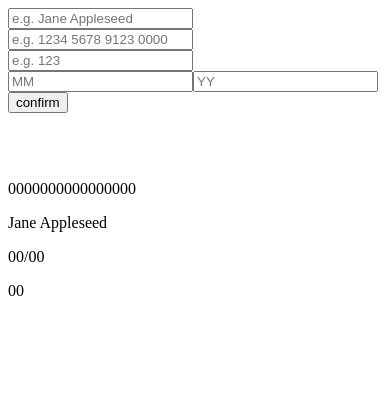
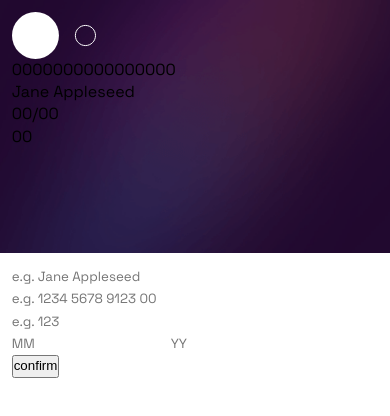
Before and after one commit to JorgeAMendoza/interactive-card-form, a React (Vite) app: page / in a window 390 px wide. Shown: the top 416 px of the page. Built offline with nearby package versions, Linux system fonts and the light colour scheme.

Commit message:
configured project to use styled components, created global file to be used and set up basic responsive layout for the page

```diff
--- a/index.html
+++ b/index.html
@@ -3,6 +3,12 @@
   <head>
     <meta charset="UTF-8" />
     <link rel="icon" type="image/svg+xml" href="/vite.svg" />
+    <link rel="preconnect" href="https://fonts.googleapis.com" />
+    <link rel="preconnect" href="https://fonts.gstatic.com" crossorigin />
+    <link
+      href="https://fonts.googleapis.com/css2?family=Space+Grotesk:wght@300;400;500&display=swap"
+      rel="stylesheet"
+    />
     <meta name="viewport" content="width=device-width, initial-scale=1.0" />
     <title>Vite + React + TS</title>
   </head>
--- a/src/App.tsx
+++ b/src/App.tsx
@@ -1,9 +1,11 @@
-import { CardDisplayProvider } from './context/CardDisplayContext';
 import { useState } from 'react';
 import CardForm from './components/CardForm/CardForm';
 import CardDisplay from './components/CardDisplay/CardDisplay';
 import LoadingSpinner from './components/LoadingSpinner/LoadingSpinner';
 import SubmitConfirmation from './components/SubmitConfirmation/SubmitConfirmation';
+import AppStyled from './styles/App.Styled';
+import { Wrapper as CardFormWrapper } from './components/CardForm/CardForm.styled';
+import { Wrapper as CardDisplayWrapper } from './components/CardDisplay/CardDisplay.styled';
 
 type FormState = 'form' | 'loading' | 'thanks';
 
@@ -17,9 +19,12 @@ function App() {
   const changeToForm = () => setFormState('form');
 
   return (
-    <main className="App">
-      <CardDisplayProvider>
-        <section>
+    <AppStyled>
+      <CardDisplayWrapper>
+        <CardDisplay />
+      </CardDisplayWrapper>
+
+      <CardFormWrapper>
         {formState === 'form' ? (
           <CardForm changeToLoading={changeToLoading} />
         ) : null}
@@ -29,13 +34,8 @@ function App() {
         {formState === 'thanks' ? (
           <SubmitConfirmation changeToForm={changeToForm} />
         ) : null}
-        </section>
-
-        <section>
-          <CardDisplay />
-        </section>
-      </CardDisplayProvider>
-    </main>
+      </CardFormWrapper>
+    </AppStyled>
   );
 }
 
--- /dev/null
+++ b/src/components/CardDisplay/CardDisplay.styled.ts
@@ -0,0 +1,19 @@
+import styled from 'styled-components';
+import mobileBackgroundColor from '../../assets/bg-main-mobile.png';
+import desktopBackgroundColor from '../../assets/bg-main-desktop.png';
+import device from '../../utils/device-breakpoints';
+
+const CardDisplayStyled = styled.div``;
+
+export const Wrapper = styled.section`
+  background: url(${mobileBackgroundColor}) no-repeat center center/cover;
+  height: 30vh;
+  padding: var(--padding-sm);
+
+  @media screen and ${device.tablet} {
+    background: url(${desktopBackgroundColor}) no-repeat center center/cover;
+    height: 100vh;
+  }
+`;
+
+export default CardDisplayStyled;
--- a/src/components/CardDisplay/CardDisplay.tsx
+++ b/src/components/CardDisplay/CardDisplay.tsx
@@ -1,12 +1,13 @@
 import CardFront from './CardFront/CardFront';
 import CardBack from './CardBack/CardBack';
+import CardDisplayStyled from './CardDisplay.styled';
 
 const CardDisplay = () => {
   return (
-    <section>
+    <CardDisplayStyled>
       <CardFront />
       <CardBack />
-    </section>
+    </CardDisplayStyled>
   );
 };
 
--- /dev/null
+++ b/src/components/CardForm/CardForm.styled.ts
@@ -0,0 +1,9 @@
+import styled from 'styled-components';
+
+const CardFormStyled = styled.div``;
+
+export const Wrapper = styled.section`
+  padding: var(--padding-sm);
+`;
+
+export default CardFormStyled;
--- a/src/components/CardForm/CardForm.tsx
+++ b/src/components/CardForm/CardForm.tsx
@@ -2,7 +2,8 @@ import { Formik, Form } from 'formik';
 import { CardFormProps } from '../../types/forms';
 import DateField from './DateField/DateField';
 import TextField from './TextField/TextField';
-import { yupValidation } from '../utils/form-validation';
+import { yupValidation } from '../../utils/form-validation';
+import CardFormStyled from './CardForm.styled';
 
 const initialValues: CardFormProps = {
   cardHolderName: '',
@@ -18,7 +19,7 @@ interface CardFormComponentProps {
 
 const CardForm = ({ changeToLoading }: CardFormComponentProps) => {
   return (
-    <>
+    <CardFormStyled>
       <Formik
         initialValues={initialValues}
         validationSchema={yupValidation}
@@ -67,7 +68,7 @@ const CardForm = ({ changeToLoading }: CardFormComponentProps) => {
           <button type="submit">confirm</button>
         </Form>
       </Formik>
-    </>
+    </CardFormStyled>
   );
 };
 
--- a/src/main.tsx
+++ b/src/main.tsx
@@ -1,9 +1,14 @@
 import React from 'react';
 import ReactDOM from 'react-dom/client';
+import { CardDisplayProvider } from './context/CardDisplayContext';
 import App from './App';
+import GlobalStyles from './styles/Global.styled';
 
 ReactDOM.createRoot(document.getElementById('root') as HTMLElement).render(
   <React.StrictMode>
-    <App />
+    <GlobalStyles />
+    <CardDisplayProvider>
+      <App />
+    </CardDisplayProvider>
   </React.StrictMode>
 );
--- /dev/null
+++ b/src/styles/App.Styled.ts
@@ -0,0 +1,19 @@
+import styled from 'styled-components';
+import device from '../utils/device-breakpoints';
+
+const AppStyled = styled.main`
+  display: flex;
+  flex-direction: column;
+  height: 100vh;
+
+  @media screen and ${device.tablet} {
+    flex-direction: row;
+
+    > *:first-child {
+      border: 5px solid black;
+      width: min(35vw, 100rem);
+    }
+  }
+`;
+
+export default AppStyled;
--- /dev/null
+++ b/src/styles/Global.styled.ts
@@ -0,0 +1,51 @@
+import { createGlobalStyle } from 'styled-components';
+
+const GlobalStyles = createGlobalStyle`
+  :root {
+    --padding-sm: clamp(1rem,    3%, 1.5rem);
+    --padding-md: clamp(1.5rem,  6%,   3rem);
+    --padding-lg: clamp(3rem,   12%,   6rem);
+  }
+  html {
+    font-size: 62.5%;
+    box-sizing: border-box;
+  }
+  *,
+  *::after,
+  *::before {
+    box-sizing: inherit;
+    padding: 0;
+    margin: 0;
+    line-height: 1.4;
+  }
+  body{
+    font-family: 'Space Grotesk', sans-serif;
+    font-size: 1.6rem;
+    min-height: 100vh;
+    position:relative;
+  }
+  img,svg {
+    max-width: 100%;
+    display: block;
+  }
+  input {
+    font-family: inherit;
+    border: none;
+  }
+  ul,ol{
+    list-style: none;
+  }
+  p,
+  li,
+  h1,
+  h2,
+  h3,
+  h4,
+  h5,
+  h6 {
+    overflow-wrap: break-word;
+    hyphens: auto;
+  }
+`;
+
+export default GlobalStyles;
--- /dev/null
+++ b/src/utils/device-breakpoints.ts
@@ -0,0 +1,22 @@
+const size = {
+  mobileS: '320px',
+  mobileM: '375px',
+  mobileL: '425px',
+  tablet: '768px',
+  laptop: '1024px',
+  laptopL: '1440px',
+  desktop: '2560px',
+};
+
+const device = {
+  mobileS: `(min-width: ${size.mobileS})`,
+  mobileM: `(min-width: ${size.mobileM})`,
+  mobileL: `(min-width: ${size.mobileL})`,
+  tablet: `(min-width: ${size.tablet})`,
+  laptop: `(min-width: ${size.laptop})`,
+  laptopL: `(min-width: ${size.laptopL})`,
+  desktop: `(min-width: ${size.desktop})`,
+  desktopL: `(min-width: ${size.desktop})`,
+};
+
+export default device;
--- a/tsconfig.json
+++ b/tsconfig.json
@@ -3,6 +3,10 @@
     "target": "ESNext",
     "useDefineForClassFields": true,
     "lib": ["DOM", "DOM.Iterable", "ESNext"],
+    "plugins": [{
+      "name": "typescript-styled-plugin",
+      "validate": false
+    }],
     "allowJs": false,
     "skipLibCheck": true,
     "esModuleInterop": false,
```
Also changed, not shown: src/utils/form-validation.ts (renamed from src/components/utils/form-validation.ts). Lines whose indentation alone changed are shown as unchanged.
